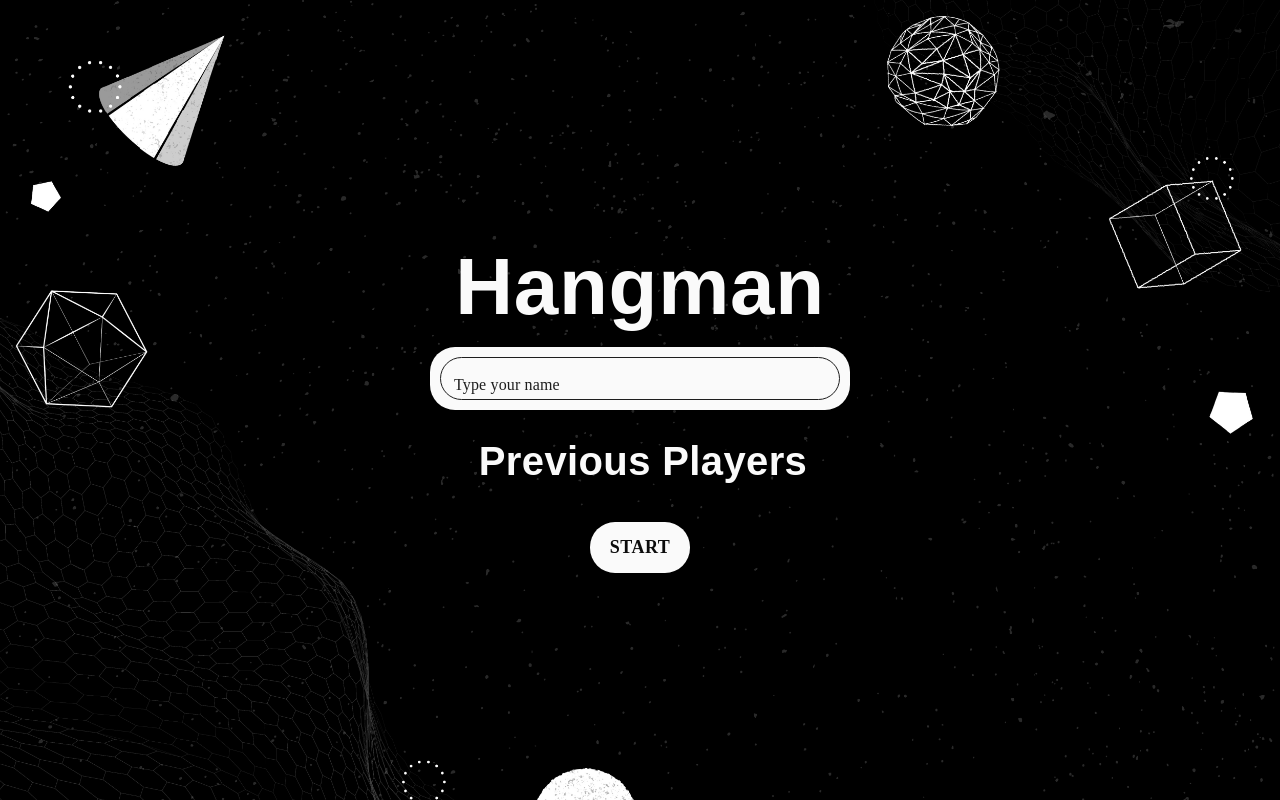
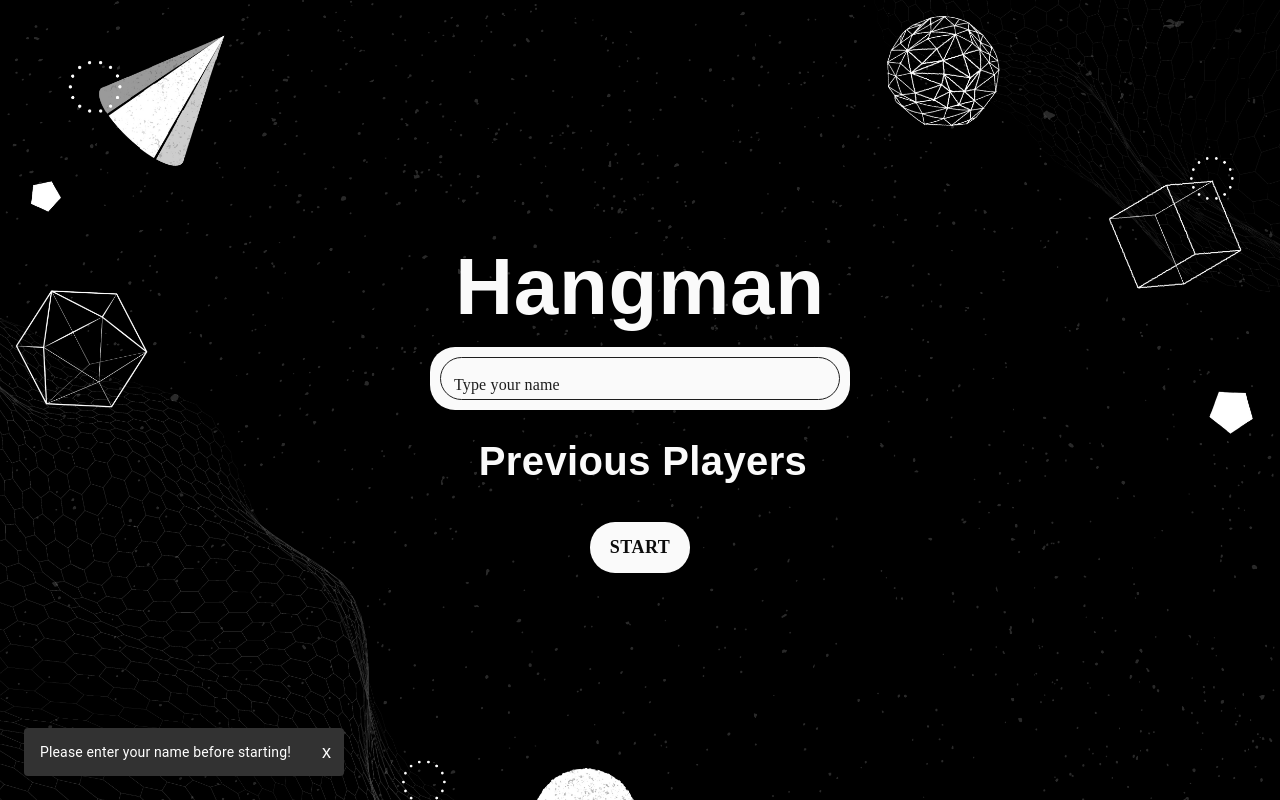
Before and after one commit to cbalsemao/hangman-game, a React (Create React App) app: page / in a window 1280 px wide. Both pictures are taken after a click on the button "START". Built offline with nearby package versions, Linux system fonts and the light colour scheme.

Commit message:
chore: Snackbar implemented on GameToStartSection

```diff
--- a/package.json
+++ b/package.json
@@ -5,6 +5,7 @@
   "dependencies": {
     "@emotion/react": "^11.13.0",
     "@emotion/styled": "^11.13.0",
+    "@mui/icons-material": "^5.17.1",
     "@mui/material": "^5.16.6",
     "@testing-library/jest-dom": "^5.17.0",
     "@testing-library/react": "^13.4.0",
--- a/src/sections/GameToStartSection.tsx
+++ b/src/sections/GameToStartSection.tsx
@@ -1,14 +1,17 @@
 import {
-  Box,
   Grid,
   TextField,
   Typography,
   Button,
   styled,
+  Snackbar,
+  SnackbarCloseReason,
+  IconButton,
 } from '@mui/material';
 import { palette, theme } from '../styles/styleguide';
 import { ButtonHM } from '../components/StyledComponents';
 import { GameToStartSectionProps } from '../utils/types';
+import { useState } from 'react';
 
 const GameTostartContainerStyle = styled(Grid)({
   flexDirection: 'column',
@@ -92,13 +95,6 @@ const PrevPlayersContainerStyle = styled(Grid)({
   padding: 10,
 });
 
-const PrevPlayersButtonsStyle = styled(Box)({
-  display: 'flex',
-  flexDirection: 'column',
-  alignItems: 'center',
-  padding: 10,
-});
-
 const PrevPlayersTitle = styled(Typography)(({ theme }) => ({
   fontFamily: 'Papyrus, fantasy',
 
@@ -147,6 +143,32 @@ const GameToStartSection = ({
   setTemporalName,
   handleStart,
 }: GameToStartSectionProps) => {
+  const [open, setOpen] = useState(false);
+  const [snackbarMessage, setSnackbarMessage] = useState('');
+
+  const handleClose = (
+    event: React.SyntheticEvent | Event,
+    reason?: SnackbarCloseReason
+  ) => {
+    if (reason === 'clickaway') {
+      return;
+    }
+    setOpen(false);
+  };
+
+  const action = (
+    <>
+      <IconButton
+        size="small"
+        aria-label="close"
+        color="inherit"
+        onClick={handleClose}
+      >
+        x
+      </IconButton>
+    </>
+  );
+
   return (
     <GameTostartContainerStyle container spacing={2}>
       <HangmanTitleStyle>Hangman</HangmanTitleStyle>
@@ -181,13 +203,21 @@ const GameToStartSection = ({
           if (temporalName) {
             handleStart();
           } else {
-            alert('Please type your name'); //TODO: implement snackbar MUI
+            setSnackbarMessage('Please enter your name before starting!');
+            setOpen(true);
           }
         }}
       >
-        {' '}
-        Start{' '}
+        Start
       </ButtonHM>
+
+      <Snackbar
+        open={open}
+        autoHideDuration={6000}
+        onClose={handleClose}
+        message={snackbarMessage}
+        action={action}
+      />
     </GameTostartContainerStyle>
   );
 };
```
Also changed, not shown: 1 other file (tests, documents, lock files or other folders).
